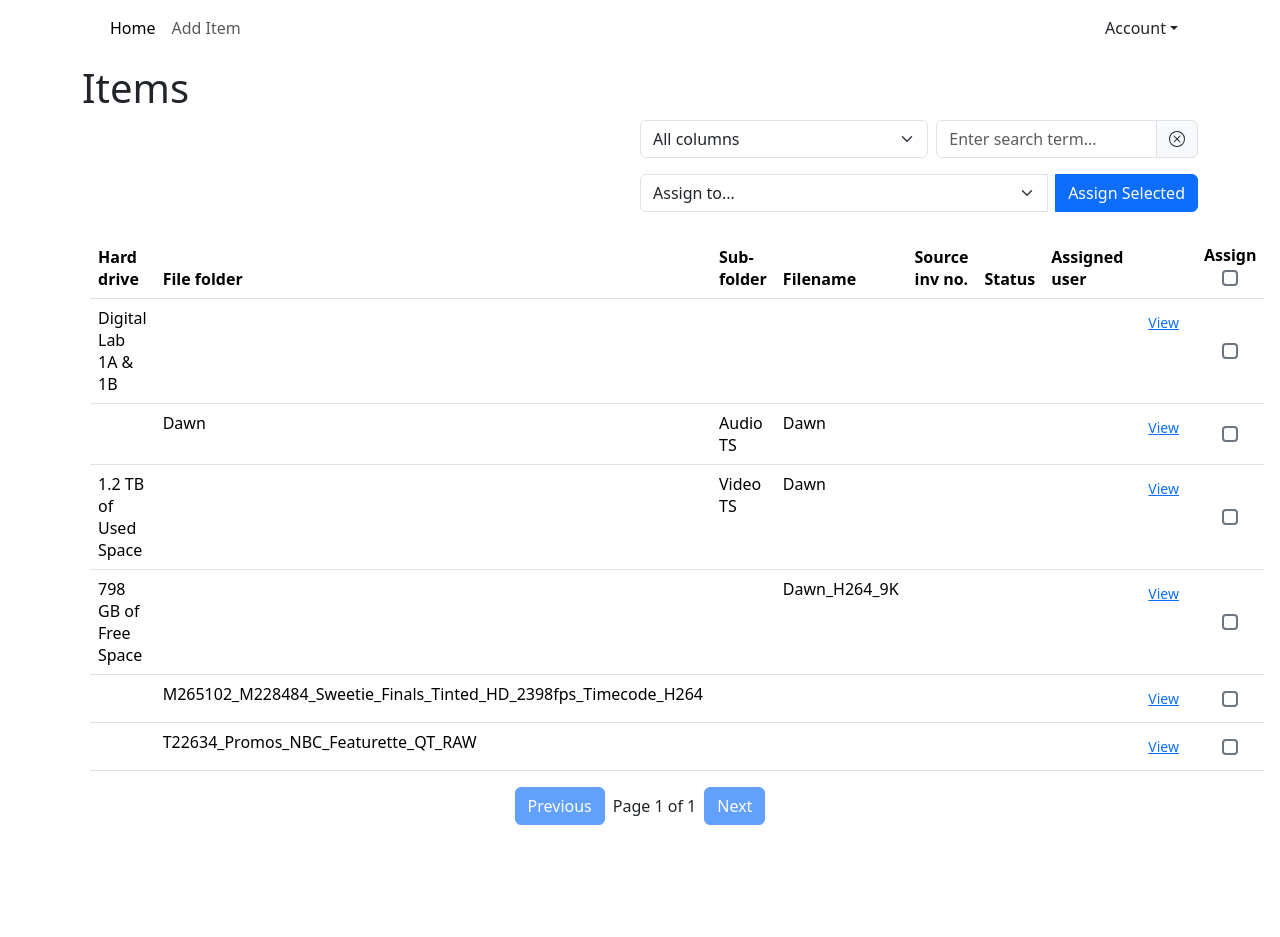
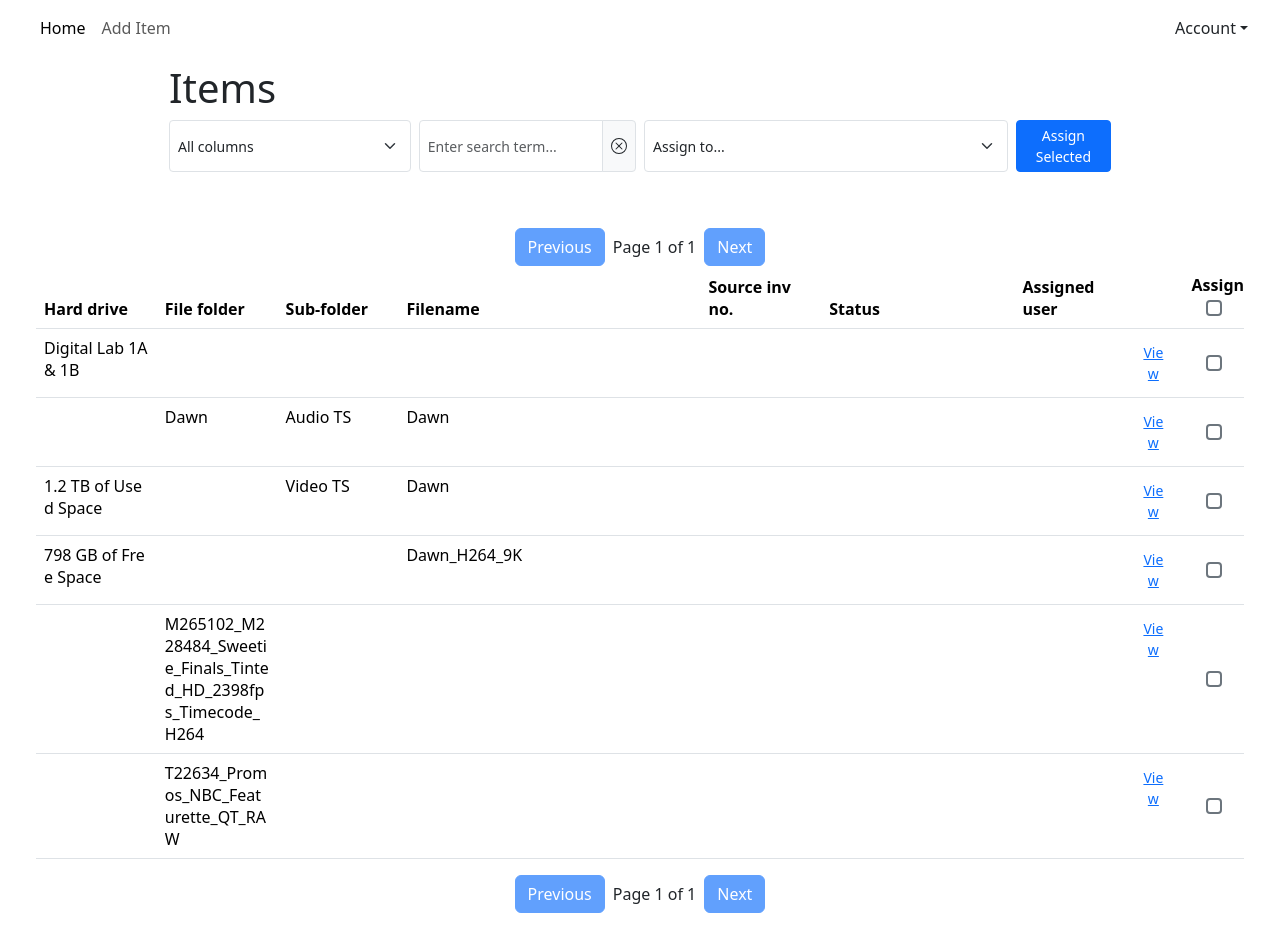
Before and after one commit to UCLALibrary/ftva-lab-data, a Django app: page / in a window 1280 px wide. Before the commit the page ends 825 px from the top, so only its background shows below. Run offline with Django 5.2, Linux system fonts and the light colour scheme; a user stored in the database is signed in; data comes from the database, SQL or seed files in the repository; tables that the repository leaves empty hold one stand-in row (values such as "Sample post"); parts of the project's set-up code (start-up, migrations or seed data) failed here and were passed over; some libraries are stand-ins or nearby versions.

Commit message:
SYS-1854: fix search result column widths, plus other styling improvements (#14)
* improve search screen styling
* remove unused CSS rules and classes
* add status fixture load to entrypoint script, and remove sample_data load

```diff
--- a/ftva_lab_data/templates/base.html
+++ b/ftva_lab_data/templates/base.html
@@ -19,7 +19,7 @@
     <link rel="stylesheet" type="text/css" href="{% static 'css/style.css' %}" />
 </head>
 
-<body class="container-md h-100 d-flex flex-column gap-2">
+<body class="container-fluid h-100 d-flex flex-column gap-2">
     <header class="flex-shrink-0">
         {% if not request.resolver_match.view_name == 'login' %}
         {% include 'partials/navbar.html' %}
--- a/ftva_lab_data/templates/partials/search_results_table.html
+++ b/ftva_lab_data/templates/partials/search_results_table.html
@@ -1,12 +1,46 @@
-<table class="table table-hover">
+<div class="d-flex justify-content-center align-items-center gap-2">
+
+    <button class="btn btn-primary" {% if page_obj.has_previous %}
+        hx-get="{% url 'render_table' %}?page={{ page_obj.previous_page_number }}&search={{ search }}&search_column={{ search_column }}"
+        hx-target="#table-container" {% else %} disabled {% endif %}>Previous</button>
+
+    <span>Page {{ page_obj.number }} of {{ page_obj.paginator.num_pages }}</span>
+
+    <button class="btn btn-primary" {% if page_obj.has_next %}
+        hx-get="{% url 'render_table' %}?page={{ page_obj.next_page_number }}&search={{ search }}&search_column={{ search_column }}"
+        hx-target="#table-container" {% else %} disabled {% endif %}>Next</button>
+</div>
+
+
+<table class="table table-hover" style="table-layout: fixed;">
+    <colgroup>
+        <!--Hard drive-->
+        <col style="width: 10%;">
+        <!--File folder-->
+        <col style="width: 10%;">
+        <!--Sub-folder-->
+        <col style="width: 10%;">
+        <!--Filename-->
+        <col style="width: 25%;">
+        <!--Source inv no.-->
+        <col style="width: 10%;">
+        <!--Status-->
+        <col style="width: 16%;">
+        <!--Assigned user-->
+        <col style="width: 9%;">
+        <!--View link-->
+        <col style="width: 5%;">
+        <!--Checkbox for assigning-->
+        <col style="width: 5%;">
+    </colgroup>
     <thead>
         <tr>
             {% for _, label in columns %}
             <th>{{ label }}</th>
             {% endfor %}
+            <!--Empty <th> for View link-->
             <th></th>
-            <th class="text-center">
-
+            <th class ="text-center">
                 Assign
                 <div class="form-check justify-content-center m-0" style="display: flex;" title="Select all items on this page">
                     <input type="checkbox" class="form-check-input checkbox-bold" id="select-all-checkbox">
@@ -39,7 +73,7 @@
         </tr>
         {% empty %}
         <tr>
-            <td class="text-center" colspan="{{ columns|length|add:1 }}">No results found.</td>
+            <td class="text-left" colspan="{{ columns|length|add:1 }}">No results found.</td>
         </tr>
         {% endfor %}
     </tbody>
--- a/ftva_lab_data/templates/search_results.html
+++ b/ftva_lab_data/templates/search_results.html
@@ -5,23 +5,25 @@
 <div id="messages">
     {% include "partials/messages.html" %}
 </div>
+<div class="w-75 mx-auto">
+    <h1>Items</h1>
+</div>
 
-<h1>Items</h1>
+<div class="d-flex align-items-stretch gap-2 mb-3 w-75 mx-auto">
 
     <!-- HTMX will listen for triggers from enclosed controls,
     then issue GET requests to 'render_table' URL
     and replace content of #table-container with result -->
-<form class="d-flex justify-content-end" hx-get="{% url 'render_table' %}" hx-target="#table-container"
+    <form class="d-flex gap-2 align-items-stretch w-50" hx-get="{% url 'render_table' %}" hx-target="#table-container"
         hx-trigger="change from:find select, keyup changed delay:300ms from:find input, clear from:find input">
-    <div class="d-flex w-50 gap-2">
-        <select name="search_column" class="form-select">
+        <select name="search_column" class="form-select form-select-sm">
             <option value="">All columns</option>
             {% for field, label in columns %}
             <option value="{{ field }}">{{ label }}</option>
             {% endfor %}
         </select>
-        <div class="input-group">
-            <input id="search-input" class="form-control" type="text" name="search" placeholder="Enter search term...">
+        <div class="input-group input-group-sm">
+            <input id="search-input" class="form-control form-control-sm" type="text" name="search" placeholder="Enter search term...">
             <span class="input-group-text">
                 <button class="btn p-0 border-0" type="button" hx-on:click="clearSearchInput()">
                     <svg xmlns="http://www.w3.org/2000/svg" width="16" height="16" fill="currentColor"
@@ -33,29 +35,25 @@ and replace content of #table-container with result -->
                 </button>
             </span>
         </div>
-    </div>
     </form>
 
-<form id="assigned-users-form" method="post" hx-post="{% url 'assign_to_user' %}" hx-target="#table-container" class="d-flex justify-content-end">
+    <form id="assigned-users-form" method="post" hx-post="{% url 'assign_to_user' %}" hx-target="#table-container" class="d-flex gap-2 align-items-stretch w-50">
         {% csrf_token %}
-    <div class="d-flex w-50 gap-2 input-group">
-        <select name="user_id" class="form-select" required>
+        <select name="user_id" class="form-select form-select-sm" required>
             <option value="">Assign to...</option>
             <option value="__unassign__">Unassign</option>
             {% for user in users %}
             <option value="{{ user.id }}">{{ user.username }}</option>
             {% endfor %}
         </select>
-    <button type="submit" class="btn btn-primary">Assign Selected</button>
-
+        <button type="submit" class="btn btn-sm btn-primary">Assign Selected</button>
+    </form>
 </div>
-</form>
-
 
 
 <!-- On page load, HTMX triggers GET request to 'render_table'
 and inserts it within div -->
-<div id="table-container" class="p-2" hx-get="{% url 'render_table' %}" hx-trigger="load"></div>
+<div id="table-container" class="table-responsive container-fluid p-4" hx-get="{% url 'render_table' %}" hx-trigger="load"></div>
 
 
 {% endblock %}
--- a/static/css/style.css
+++ b/static/css/style.css
@@ -1,3 +1,7 @@
 .checkbox-bold {
   border: 2px solid var(--bs-gray-600);
 }
+
+#table-container td {
+    word-break: break-all;
+}
```
Also changed, not shown: 1 other file. Lines whose indentation alone changed are shown as unchanged.
